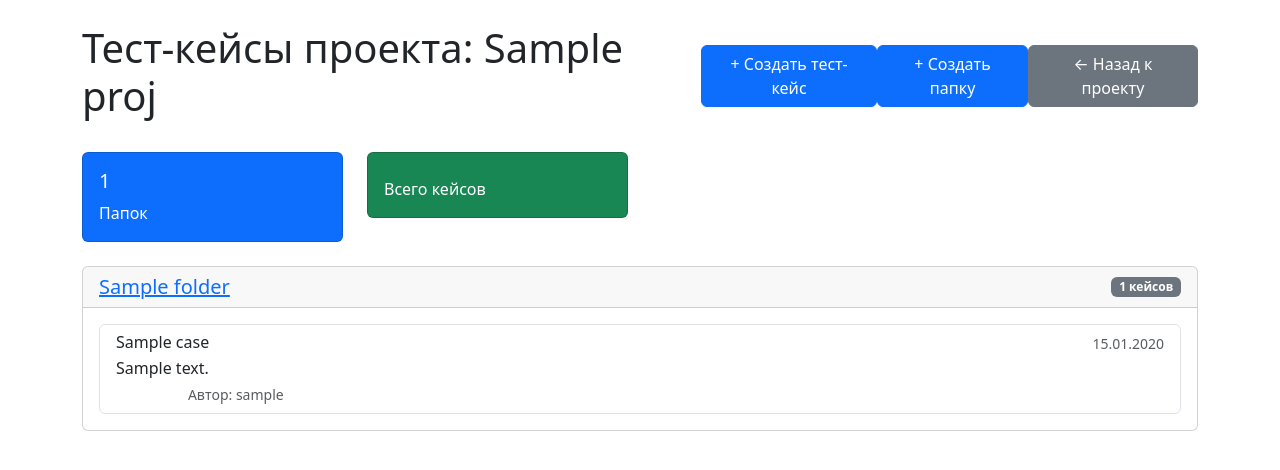
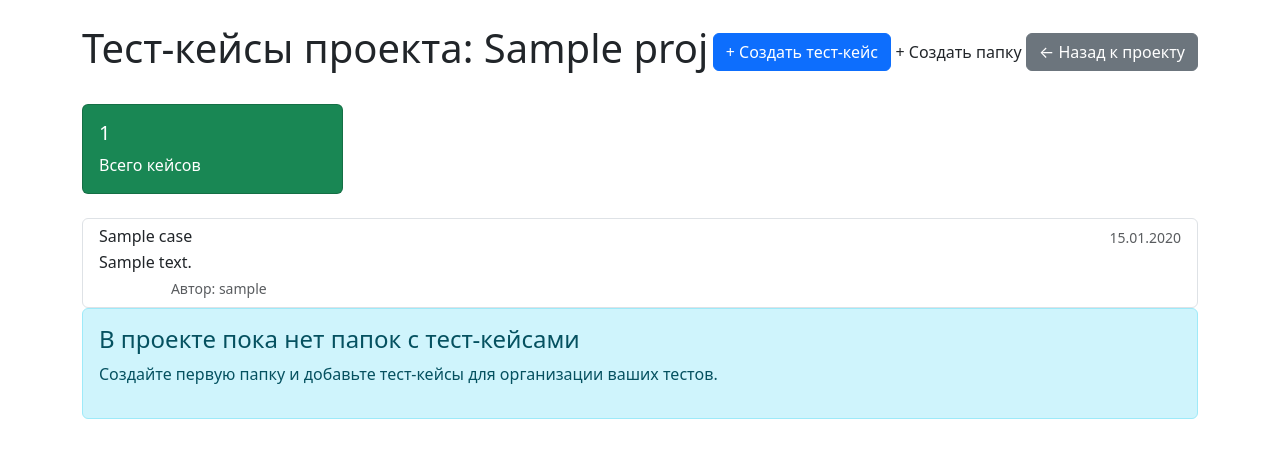
Before and after one commit to MazgutHasmadulin/norma, a Django app: page /proj/1/cases/ in a window 1280 px wide. Shown: the top 470 px of the page. Run offline with Django 5.2, Linux system fonts and the light colour scheme; tables that the repository leaves empty hold one stand-in row (values such as "Sample post"); some libraries are stand-ins or nearby versions.

Commit message:
simplified 1211 1817

```diff
--- a/norma/admin.py
+++ b/norma/admin.py
@@ -1,12 +1,10 @@
 from django.contrib import admin
 from .models import Proj
-from .models import Folders
 from .models import Cases
 from .models import Launches
 from .models import TestRunResult
 
 admin.site.register(Proj)
-admin.site.register(Folders)
 admin.site.register(Cases)
 admin.site.register(Launches)
 admin.site.register(TestRunResult)
--- a/norma/templates/norma/cases_list.html
+++ b/norma/templates/norma/cases_list.html
@@ -7,7 +7,6 @@
         <a href="{% url 'case_new' proj_pk=project.pk %}" class="btn btn-primary">
             + Создать тест-кейс
         </a>
-        <a href="{% url 'folder_new' proj_pk=project.pk %}" class="btn btn-primary">
             + Создать папку
         </a>
         <a href="{% url 'proj_dashboard' pk=project.pk %}" class="btn btn-secondary">
@@ -18,32 +17,16 @@
     <!-- Общая статистика -->
     <div class="row mb-4">
         <div class="col-md-3">
-            <div class="card text-white bg-primary">
-                <div class="card-body">
-                    <h5 class="card-title">{{ folders.count }}</h5>
-                    <p class="card-text">Папок</p>
-                </div>
-            </div>
-        </div>
-        <div class="col-md-3">
             <div class="card text-white bg-success">
                 <div class="card-body">
-                    <h5 class="card-title">{{ folders.cases.count }}</h5><!--тут надо поправить, не считает-->
+                    <h5 class="card-title">{{ cases.count }}</h5><!--тут надо поправить, не считает-->
                     <p class="card-text">Всего кейсов</p>
                 </div>
             </div>
         </div>
     </div>
-
-    <!-- Тест-кейсы без папки -->
-    {% if cases_without_folder %}
-    <div class="card mb-4">
-        <div class="card-header bg-warning">
-            <h5 class="mb-0">Тест-кейсы без папки</h5>
-        </div>
-        <div class="card-body">
             <div class="list-group">
-                {% for case in cases_without_folder %}
+                {% for case in cases %}
                 <a href="{% url 'case_detail' proj_pk=project.pk case_pk=case.pk %}" class="list-group-item list-group-item-action">
                     <div class="d-flex w-100 justify-content-between">
                         <h6 class="mb-1">{{ case.title }}</h6>
@@ -57,47 +40,10 @@
                 </a>
                 {% endfor %}
             </div>
-        </div>
-    </div>
-    {% endif %}
-
-    <!-- Папки и тест-кейсы -->
-    {% for folder in folders %}
-    <div class="card mb-3">
-        <div class="card-header d-flex justify-content-between align-items-center">
-            <h5 class="mb-0">
-                <i class="fas fa-folder"></i> <a href="{% url 'folder_detail' proj_pk=project.pk folder_pk=folder.pk %}">{{ folder.name }}</a>
-            </h5>
-            <span class="badge bg-secondary">{{ folder.cases_folder.count }} кейсов</span>
-        </div>
-        <div class="card-body">
-            {% if folder.cases_folder.all %}
-            <div class="list-group">
-                {% for case in folder.cases_folder.all %}
-                <a href="{% url 'case_detail_in_folder' proj_pk=project.pk folder_pk=folder.pk case_pk=case.pk %}" class="list-group-item list-group-item-action">
-                    <div class="d-flex w-100 justify-content-between">
-                        <h6 class="mb-1">{{ case.title }}</h6>
-                        <small class="text-muted">{{ case.created_date|date:"d.m.Y" }}</small>
-                    </div>
-                    <p class="mb-1">{{ case.text|truncatewords:20 }}</p>
-                    <small>
-                        <span class="badge bg-{{ case.status}}">{{ case.get_status_display }}</span>
-                        <span class="text-muted">Автор: {{ case.author.username }}</span>
-                    </small>
-                </a>
-                {% endfor %}
-            </div>
-            {% else %}
-            <p class="text-muted">В этой папке пока нет тест-кейсов</p>
-            {% endif %}
-        </div>
-    </div>
-    {% empty %}
+            <!--тут надо присрать условие, по которому будет показываться блок ниже-->
     <div class="alert alert-info">
         <h4>В проекте пока нет папок с тест-кейсами</h4>
         <p>Создайте первую папку и добавьте тест-кейсы для организации ваших тестов.</p>
-    <a href="{% url 'folder_new' proj_pk=project.pk %}" class="btn btn-primary">Создать папку</a>
     </div>
-    {% endfor %}
 </div>
 {% endblock %}
--- a/norma/urls.py
+++ b/norma/urls.py
@@ -9,24 +9,12 @@ urlpatterns = [
     path('proj/<int:pk>/edit/', views.proj_edit, name='proj_edit'),
     path('proj/<int:pk>/delete/', views.proj_delete, name='proj_delete'),
 
-    # Папки (древовидная вложенность)
-    path('proj/<int:proj_pk>/folder/new/', views.folder_new, name='folder_new'),
-    path('proj/<int:proj_pk>/folder/<int:folder_pk>/', views.folder_detail, name='folder_detail'),
-    path('proj/<int:proj_pk>/folder/<int:folder_pk>/edit/', views.folder_edit, name='folder_edit'),
-    path('proj/<int:proj_pk>/folder/<int:folder_pk>/delete/', views.folder_delete, name='folder_delete'),
-
     # Кейсы (в корне проекта или в папке любого уровня)
     path('proj/<int:proj_pk>/case/new/', views.case_new, name='case_new'),
     path('proj/<int:proj_pk>/case/<int:case_pk>/', views.case_detail, name='case_detail'),
     path('proj/<int:proj_pk>/case/<int:case_pk>/edit/', views.case_edit, name='case_edit'),
     path('proj/<int:proj_pk>/case/<int:case_pk>/delete/', views.case_delete, name='case_delete'),
 
-    # Кейсы внутри папки
-    path('proj/<int:proj_pk>/folder/<int:folder_pk>/case/new/', views.case_new, name='case_new_in_folder'),
-    path('proj/<int:proj_pk>/folder/<int:folder_pk>/case/<int:case_pk>/', views.case_detail, name='case_detail_in_folder'),
-    path('proj/<int:proj_pk>/folder/<int:folder_pk>/case/<int:case_pk>/edit/', views.case_edit, name='case_edit_in_folder'),
-    path('proj/<int:proj_pk>/folder/<int:folder_pk>/case/<int:case_pk>/delete/', views.case_delete, name='case_delete_in_folder'),
-
     # Список кейсов проекта (корень)
     path('proj/<int:pk>/cases/', views.cases_list, name='cases_list'),
 ]
--- a/norma/views.py
+++ b/norma/views.py
@@ -1,8 +1,7 @@
-
 from django.shortcuts import render, get_object_or_404, redirect
 from django.utils import timezone
-from .models import Proj, Folders, Cases, Launches, TestRunResult
-from .forms import ProjCreationForm, CaseCreationForm, FolderCreationForm
+from .models import Proj, Cases, Launches, TestRunResult
+from .forms import ProjCreationForm, CaseCreationForm
 from django.db.models import Prefetch
 
 # --- Проекты ---
@@ -46,90 +45,29 @@ def proj_delete(request, pk):
     proj.delete()
     return redirect('proj_list')
 
-# --- Папки (древовидная структура) ---
-def folder_detail(request, proj_pk, folder_pk):
+# --- Кейсы (в корне проекта и в папках) ---
+def case_detail(request, proj_pk, case_pk):
     project = get_object_or_404(Proj, pk=proj_pk)
-    folder = get_object_or_404(Folders, pk=folder_pk, project=project)
-    subfolders = folder.subfolders.all().order_by('name')
-    cases = folder.cases_folder.all().order_by('title')
-    return render(request, 'norma/folder_detail.html', {
-        'project': project,
-        'folder': folder,
-        'subfolders': subfolders,
-        'cases': cases,
-    })
-
-def folder_new(request, proj_pk, folder_pk=None):
-    project = get_object_or_404(Proj, pk=proj_pk)
-    parent_folder = None
-    if folder_pk:
-        parent_folder = get_object_or_404(Folders, pk=folder_pk, project=project)
-    if request.method == "POST":
-        form = FolderCreationForm(request.POST)
-        if form.is_valid():
-            folder = form.save(commit=False)
-            folder.project = project
-            folder.parent_folder = parent_folder
-            folder.save()
-            return redirect('folder_detail', proj_pk=project.pk, folder_pk=folder.pk)
-    else:
-        form = FolderCreationForm(initial={'project': project, 'parent_folder': parent_folder})
-    return render(request, 'norma/folder_edit.html', {'form': form, 'project': project, 'parent_folder': parent_folder})
-
-def folder_edit(request, proj_pk, folder_pk):
-    project = get_object_or_404(Proj, pk=proj_pk)
-    folder = get_object_or_404(Folders, pk=folder_pk, project=project)
-    if request.method == "POST":
-        form = FolderCreationForm(request.POST, instance=folder)
-        if form.is_valid():
-            folder = form.save(commit=False)
-            folder.project = project
-            folder.save()
-            return redirect('folder_detail', proj_pk=project.pk, folder_pk=folder.pk)
-    else:
-        form = FolderCreationForm(instance=folder)
-    return render(request, 'norma/folder_edit.html', {'form': form, 'project': project, 'folder': folder})
-
-def folder_delete(request, proj_pk, folder_pk):
-    project = get_object_or_404(Proj, pk=proj_pk)
-    folder = get_object_or_404(Folders, pk=folder_pk, project=project)
-    parent_folder = folder.parent_folder
-    folder.delete()
-    if parent_folder:
-        return redirect('folder_detail', proj_pk=project.pk, folder_pk=parent_folder.pk)
-    else:
-        return redirect('proj_dashboard', pk=project.pk)
-
-# --- Кейсы (в корне проекта и в папках) ---
-def case_detail(request, proj_pk, case_pk, folder_pk=None):
-    project = get_object_or_404(Proj, pk=proj_pk)
-    case = get_object_or_404(Cases, pk=case_pk, folder__project=project)
+    case = get_object_or_404(Cases, pk=case_pk)
     return render(request, 'norma/case_detail.html', {'case': case, 'project': project})
 
-def case_new(request, proj_pk, folder_pk=None):
+def case_new(request, proj_pk):
     project = get_object_or_404(Proj, pk=proj_pk)
-    folder = None
-    if folder_pk:
-        folder = get_object_or_404(Folders, pk=folder_pk, project=project)
     if request.method == "POST":
         form = CaseCreationForm(request.POST)
         if form.is_valid():
             case = form.save(commit=False)
             case.author = request.user
             case.published_date = timezone.now()
-            case.folder = folder
             case.save()
-            if folder:
-                return redirect('folder_detail', proj_pk=project.pk, folder_pk=folder.pk)
-            else:
-                return redirect('proj_dashboard', pk=project.pk)
+            return redirect('cases_list', pk=project.pk)
     else:
-        form = CaseCreationForm(initial={'author': request.user, 'folder': folder})
-    return render(request, 'norma/case_edit.html', {'form': form, 'project': project, 'folder': folder})
+        form = CaseCreationForm()
+    return render(request, 'norma/case_edit.html', {'form': form, 'project': project, 'case': case})
 
-def case_edit(request, proj_pk, case_pk, folder_pk=None):
+def case_edit(request, proj_pk, case_pk):
     project = get_object_or_404(Proj, pk=proj_pk)
-    case = get_object_or_404(Cases, pk=case_pk, folder__project=project)
+    case = get_object_or_404(Cases, pk=case_pk)
     if request.method == "POST":
         form = CaseCreationForm(request.POST, instance=case)
         if form.is_valid():
@@ -137,35 +75,23 @@ def case_edit(request, proj_pk, case_pk, folder_pk=None):
             case.author = request.user
             case.published_date = timezone.now()
             case.save()
-            folder = case.folder
-            if folder:
-                return redirect('folder_detail', proj_pk=project.pk, folder_pk=folder.pk)
-            else:
-                return redirect('proj_dashboard', pk=project.pk)
+            return redirect('cases_list', pk=project.pk)
     else:
         form = CaseCreationForm(instance=case)
     return render(request, 'norma/case_edit.html', {'form': form, 'project': project, 'case': case})
 
-def case_delete(request, proj_pk, case_pk, folder_pk=None):
+def case_delete(request, proj_pk, case_pk):
     project = get_object_or_404(Proj, pk=proj_pk)
-    case = get_object_or_404(Cases, pk=case_pk, folder__project=project)
-    folder = case.folder
+    case = get_object_or_404(Cases, pk=case_pk)
     case.delete()
-    if folder:
-        return redirect('folder_detail', proj_pk=project.pk, folder_pk=folder.pk)
-    else:
-        return redirect('proj_dashboard', pk=project.pk)
+    return redirect('cases_list', pk=project.pk)
 
 # --- Список кейсов проекта (корень) ---
 def cases_list(request, pk):
     project = get_object_or_404(Proj, id=pk)
-    folders = Folders.objects.filter(project=project, parent_folder=None).prefetch_related(
-        Prefetch('cases_folder', queryset=Cases.objects.all().order_by('title'))
-    ).order_by('name')
-    cases_without_folder = Cases.objects.filter(folder__project=project, folder__isnull=True).order_by('title')
+    cases = Cases.objects.filter(project=project).order_by('title')
     context = {
         'project': project,
-        'folders': folders,
-        'cases_without_folder': cases_without_folder,
+        'cases': cases,
     }
     return render(request, 'norma/cases_list.html', context)
```
Also changed, not shown: norma/forms.py (+2 -7 lines), norma/models.py (+1 -18 lines), norma/templates/norma/case_detail.html (+5 -13 lines), norma/templates/norma/folder_detail.html (deleted, +0 -38 lines), norma/templates/norma/folder_edit.html (deleted, +0 -12 lines), norma/templates/norma/proj_dashboard.html (+1 -25 lines), norma/migrations/0018_remove_cases_folder_cases_project_delete_folders.py (added).
